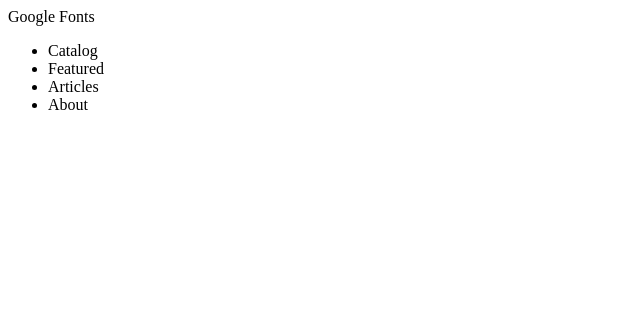
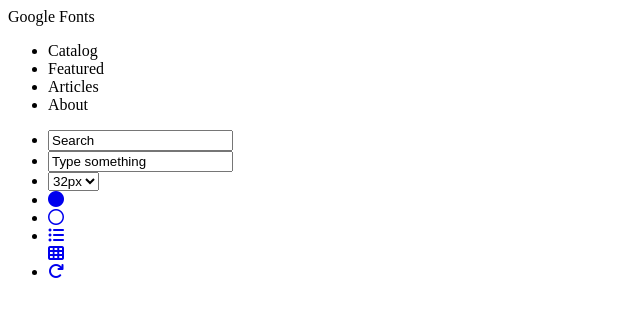
Before and after one commit to chingu-voyages/v19-toucans-team-03, a plain HTML site: page index.html in a window 1280 px wide. Shown: the whole page, without its empty margins (0-640 px from the left). Drawn offline with Linux system fonts and the light colour scheme.

Commit message:
Add major nav

```diff
--- a/index.html
+++ b/index.html
@@ -19,6 +19,39 @@
         </ul>
       </nav>
     </header>
+    <nav>
+      <ul>
+        <li>
+          <input type="text" value="Search" aria-label="Search" />
+        </li>
+        <li>
+          <input type="text" value="Type something" aria-label="Custom text" />
+        </li>
+        <li>
+          <select id="font-size">
+            <option value="32">32px</option>
+          </select>
+        </li>
+        <li>
+          <a href="#"><i class="fas fa-circle"></i></a>
+        </li>
+        <li>
+          <a href="#"><i class="far fa-circle"></i></a>
+        </li>
+        <li>
+          <a href="#"
+            ><i class="fas fa-list-ul"></i><br /><i class="fas fa-th"></i
+          ></a>
+        </li>
+        <li>
+          <a href="#"><i class="fas fa-redo"></i></a>
+        </li>
+      </ul>
+    </nav>
   </body>
   <script src="script.js"></script>
+  <script
+    src="https://kit.fontawesome.com/819b9cc0a5.js"
+    crossorigin="anonymous"
+  ></script>
 </html>
```
